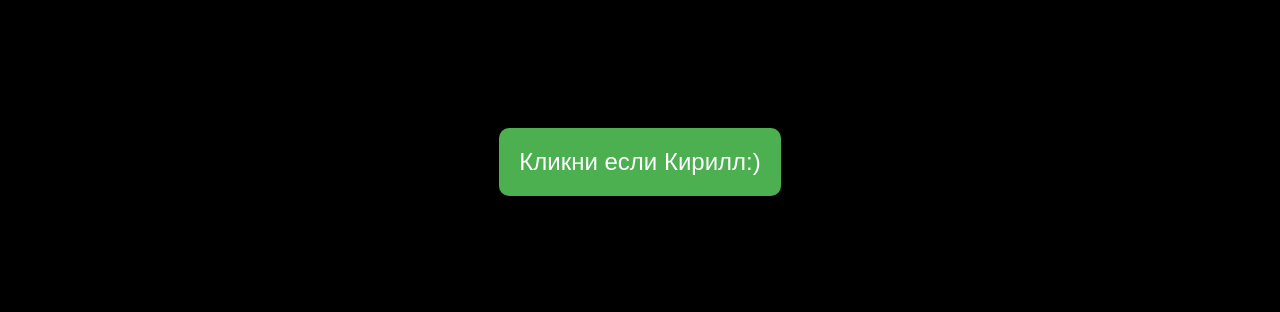
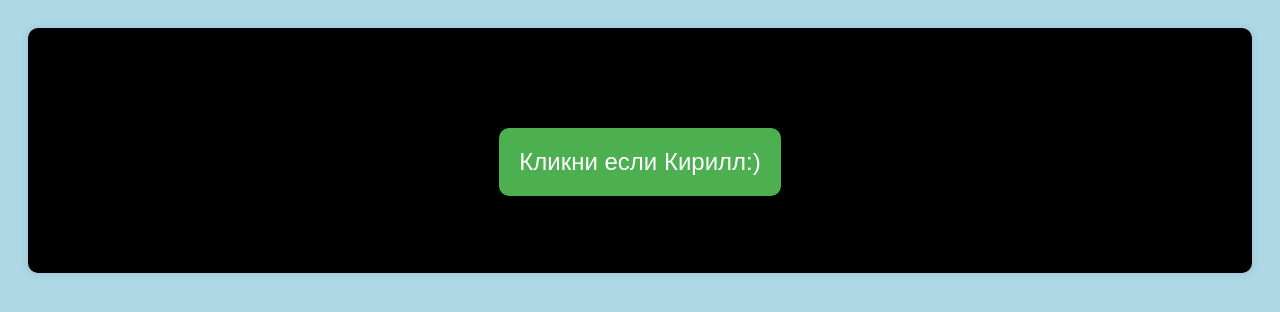
Before and after one commit to Kain754/My-clicker-bot, a plain HTML site: page index.html in a window 1280 px wide. Drawn offline with Linux system fonts and the light colour scheme.

Commit message:
Update style.css

```diff
--- a/style.css
+++ b/style.css
@@ -2,7 +2,7 @@ body {
     font-family: Arial, sans-serif;
     text-align: center;
     padding: 20px;
-    background-color: #000000;
+    background-color: #add8e6;
 }
 
 .container {
```
